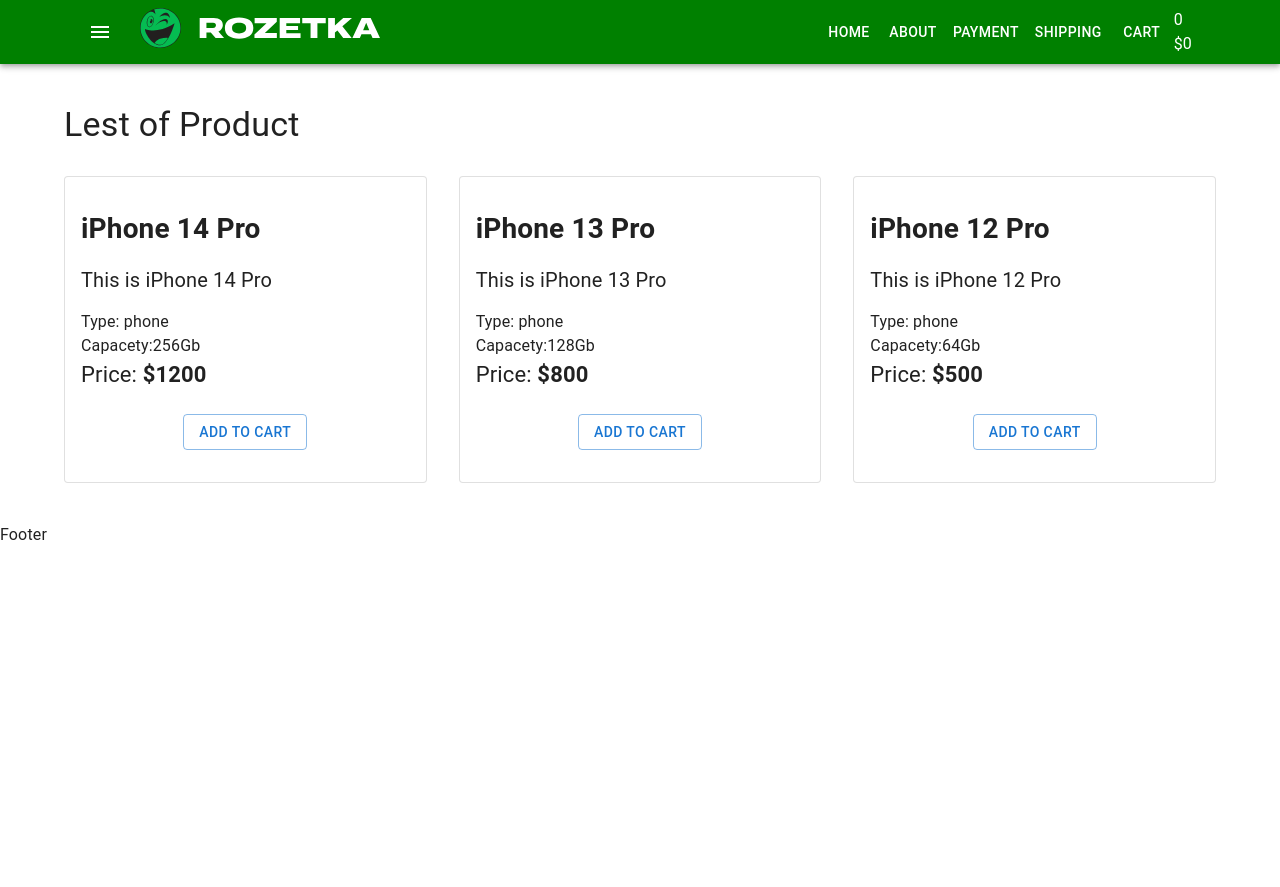
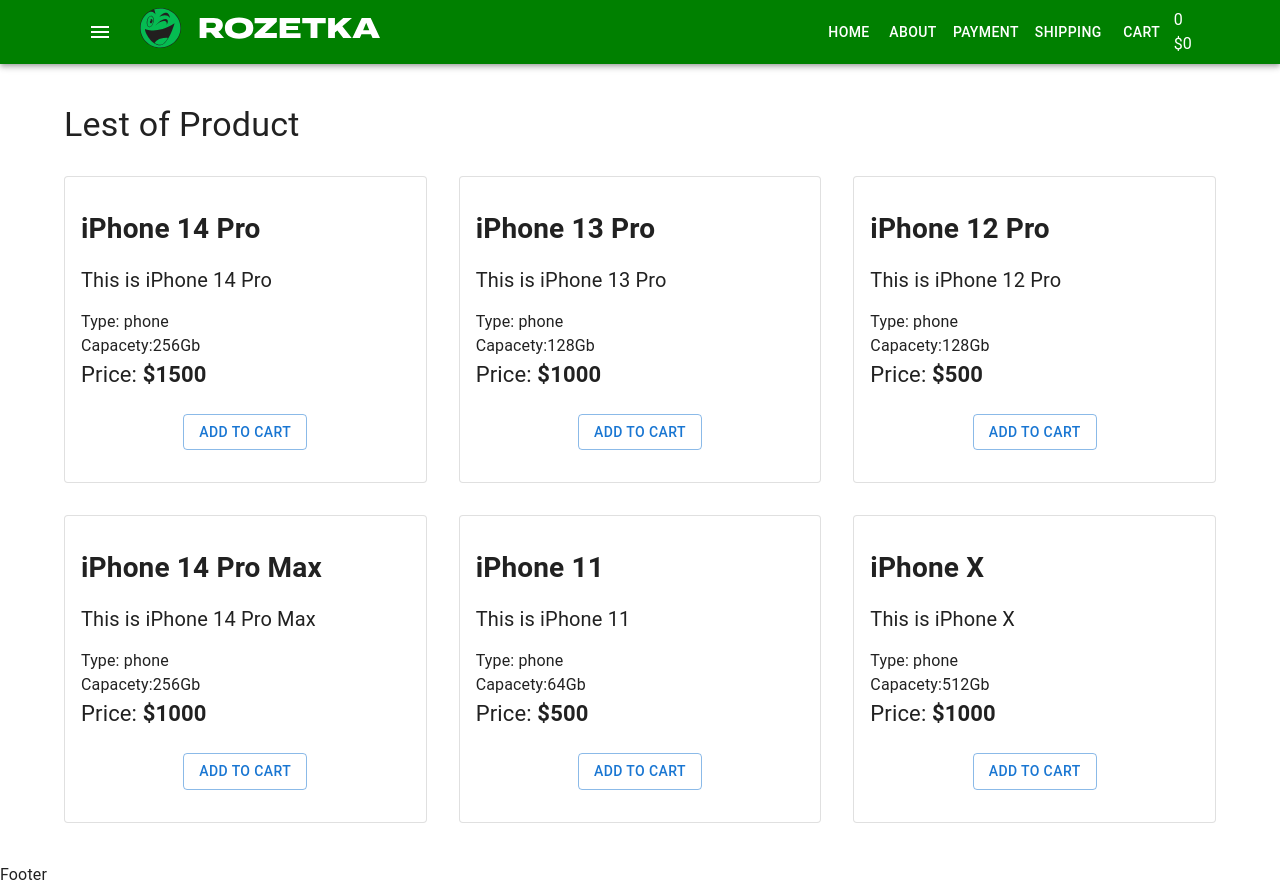
Before and after one commit to Voxaxaxa/React-online-29-11, a React (Create React App) app: page / in a window 1280 px wide. Before the commit the page ends 800 px from the top, so only its background shows below. Built offline with nearby package versions, Linux system fonts and the light colour scheme.

Commit message:
productsArray

```diff
--- a/src/components/Products/ProductList.tsx
+++ b/src/components/Products/ProductList.tsx
@@ -1,4 +1,5 @@
 import { Typography, Grid } from '@mui/material'
+import productsArray from 'utils/productsArray'
 import ProductsLestItem from './ProductsLestItem'
 
 type Props = {}
@@ -18,33 +19,19 @@
             </Typography>
 
             <Grid container spacing={4}>
-                <Grid item xs={12} sm={4}>
-                    <ProductsLestItem
-                        title="iPhone 14 Pro"
-                        description="This is iPhone 14 Pro"
-                        type="phone"
-                        capacity="256"
-                        price={1200}
-                    />
-                </Grid>
-                <Grid item xs={12} sm={4}>
-                    <ProductsLestItem
-                        title="iPhone 13 Pro"
-                        description="This is iPhone 13 Pro"
-                        type="phone"
-                        capacity="128"
-                        price={800}
-                    />
-                </Grid>
-                <Grid item xs={12} sm={4}>
-                    <ProductsLestItem
-                        title="iPhone 12 Pro"
-                        description="This is iPhone 12 Pro"
-                        type="phone"
-                        capacity="64"
-                        price={500}
-                    />
-                </Grid>
+                {productsArray.map(
+                    ({ title, description, type, capacity, price }) => (
+                        <Grid item xs={12} sm={4}>
+                            <ProductsLestItem
+                                title={title}
+                                description={description}
+                                type={type}
+                                capacity={capacity}
+                                price={price}
+                            />
+                        </Grid>
+                    )
+                )}
             </Grid>
         </>
     )
```
Also changed, not shown: src/utils/productsArray.ts (+5 -5 lines).
